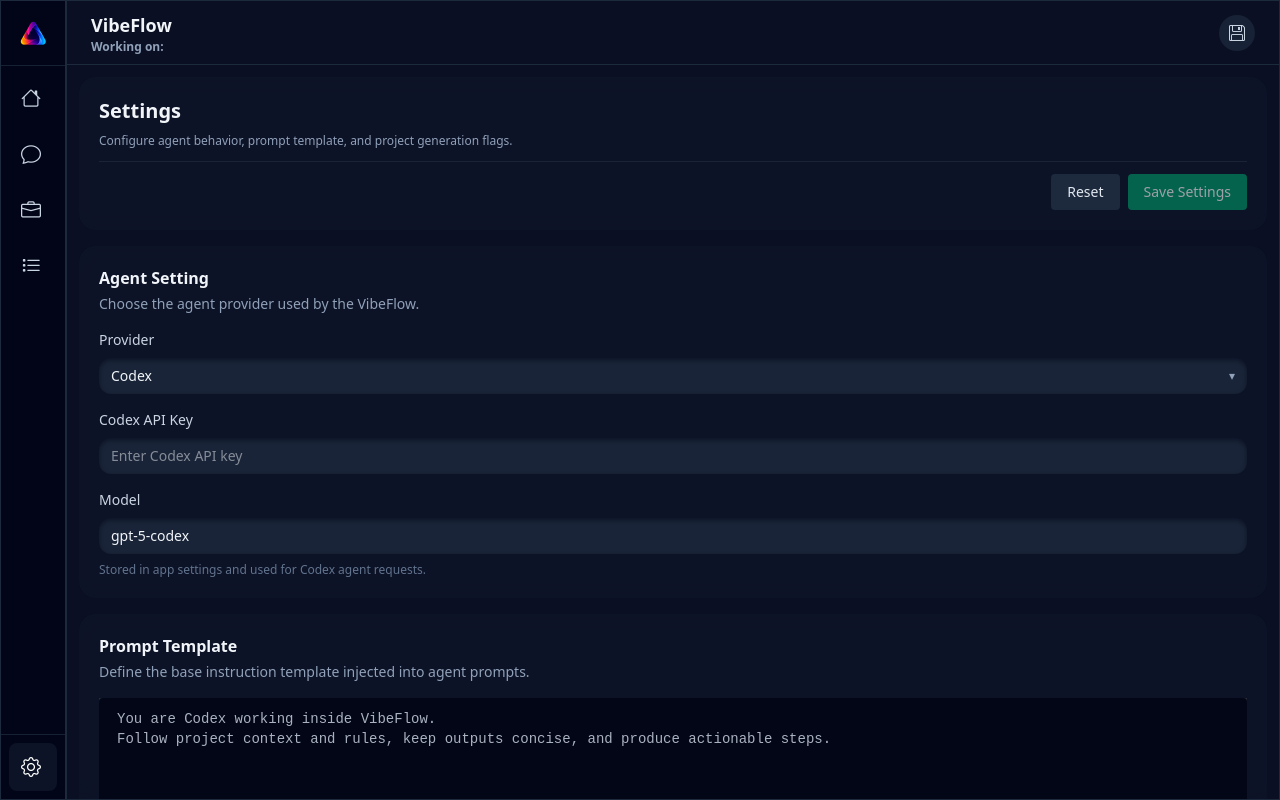
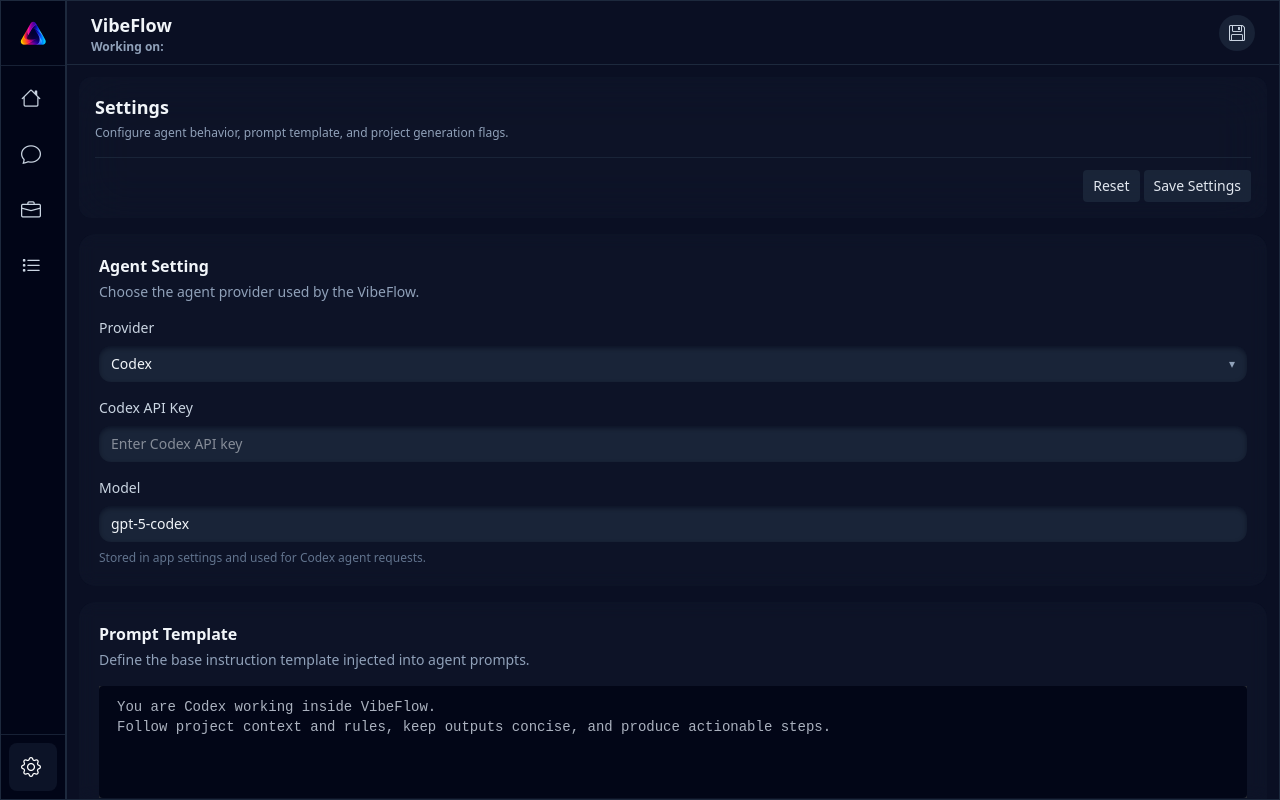
Before and after one commit to AndrewLang/matrix-codex-flow, an Angular app: page /workspace/settings in a window 1280 px wide. Built offline with nearby package versions, Linux system fonts and the light colour scheme.

Commit message:
feat: replace header with workspace header component and integrate right commands for settings

```diff
--- a/src/app/components/settings/settings.component.html
+++ b/src/app/components/settings/settings.component.html
@@ -1,25 +1,7 @@
 <section class="flex h-full min-h-0 flex-col gap-4 overflow-y-auto p-3 text-slate-200">
-    <header class="flex flex-col rounded-2xl bg-slate-900/60 p-5 backdrop-blur ">
-        <div>
-            <h1 class="text-xl font-semibold text-slate-100">Settings</h1>
-            <p class="mt-2 text-xs text-slate-400">Configure agent behavior, prompt template, and project generation
-                flags.
-            </p>
-        </div>
-
-        <div class="flex items-center justify-end gap-2 border-t border-slate-800/80 pt-3 mt-3">
-            <button type="button"
-                class="rounded bg-slate-800 px-4 py-2 text-sm font-medium text-slate-200 transition hover:bg-slate-700"
-                (click)="resetToDefault()">
-                Reset
-            </button>
-            <button type="button"
-                class="rounded bg-emerald-600 px-4 py-2 text-sm font-medium text-white transition hover:bg-emerald-500 disabled:cursor-not-allowed disabled:opacity-60"
-                [disabled]="!hasUnsavedChanges()" (click)="saveSettings()">
-                Save Settings
-            </button>
-        </div>
-    </header>
+    <mtx-workspace-header title="Settings"
+        description="Configure agent behavior, prompt template, and project generation flags."
+        [rightCommands]="headerRightCommands()"></mtx-workspace-header>
 
     <div class="grid gap-4">
         <article class="rounded-2xl bg-slate-900/60 p-5 backdrop-blur ">
--- a/src/app/components/settings/settings.component.ts
+++ b/src/app/components/settings/settings.component.ts
@@ -1,12 +1,14 @@
 import { Component, computed, inject, signal } from '@angular/core';
 
+import { CommandDescriptor } from '../../models/command';
 import { SettingService } from '../../services/setting.service';
 import { MarkdownEditorComponent } from '../md-editor/md.editor.component';
+import { WorkspaceHeaderComponent } from '../workspace/workspace.header.component';
 
 @Component({
     selector: 'mtx-settings',
     templateUrl: 'settings.component.html',
-    imports: [MarkdownEditorComponent]
+    imports: [MarkdownEditorComponent, WorkspaceHeaderComponent]
 })
 export class SettingsComponent {
     private readonly settingService = inject(SettingService);
@@ -25,6 +27,10 @@
             this.generateVibeflowFolder() !== this.settingService.generateVibeflowFolder()
         );
     });
+    protected readonly headerRightCommands = computed<CommandDescriptor[]>(() => [
+        { id: 'reset-settings', title: 'Reset', action: () => this.resetToDefault() },
+        { id: 'save-settings', title: 'Save Settings', action: () => this.saveSettings() }
+    ]);
 
     protected setAgentProvider(value: string): void {
         this.agentProvider.set(value);
@@ -47,6 +53,10 @@
     }
 
     protected saveSettings(): void {
+        if (!this.hasUnsavedChanges()) {
+            return;
+        }
+
         this.settingService.updateSettingValue('agent.provider', this.agentProvider());
         this.settingService.updateSettingValue('agent.codex.apiKey', this.codexApiKey().trim());
         this.settingService.updateSettingValue('agent.model', this.agentModel().trim());
```
